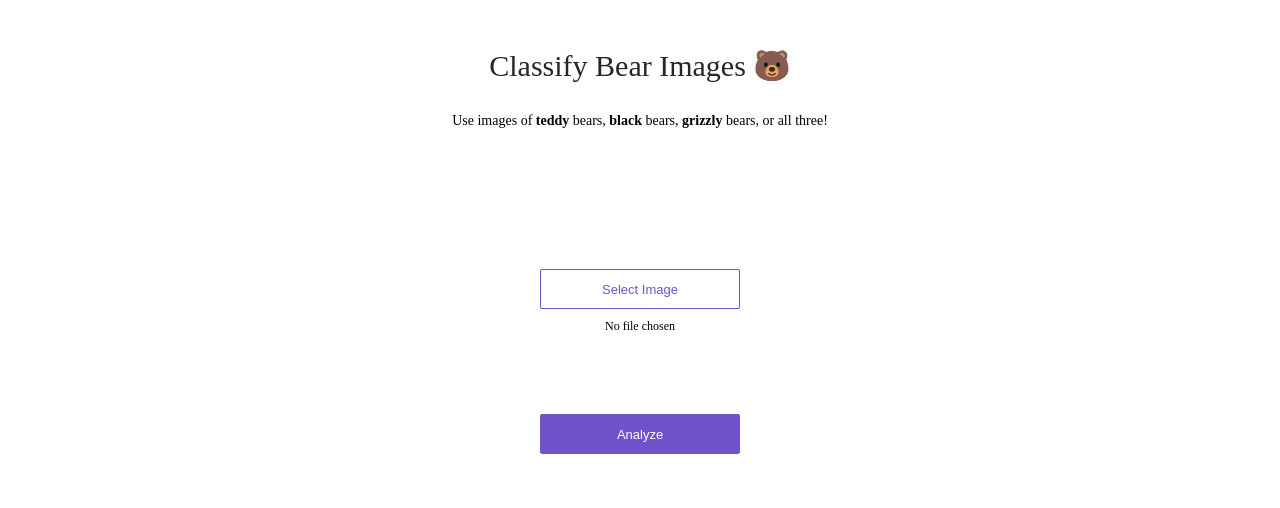
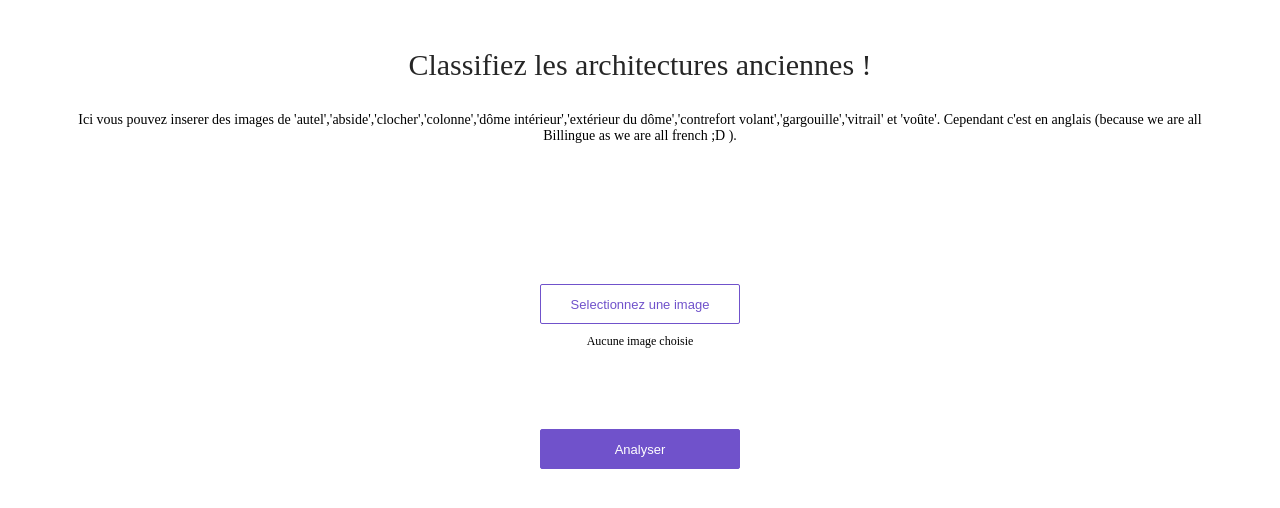
Before and after one commit to MasterShell/TP_IC, a plain HTML site: page app/view/index.html in a window 1280 px wide. Drawn offline with Linux system fonts and the light colour scheme.

Commit message:
Update index.html

```diff
--- a/app/view/index.html
+++ b/app/view/index.html
@@ -7,10 +7,10 @@
 <body>
 <div>
   <div class='center'>
-    <div class='title'>Classify Bear Images 🐻</div>
+    <div class='title'>Classifiez les architectures anciennes !</div>
     <p>
-      Use images of <strong>teddy</strong> bears, <strong>black</strong> bears, <strong>grizzly</strong> bears, or
-      all three!
+      Ici vous pouvez inserer des images de 'autel','abside','clocher','colonne','dôme intérieur','extérieur du dôme','contrefort volant','gargouille','vitrail' et 'voûte'.
+      Cependant c'est en anglais (because we are all Billingue as we are all french ;D ).
     </p>
     <div class='content'>
       <div class='no-display'>
@@ -21,15 +21,15 @@
                accept='image/*'
                onchange='showPicked(this)'>
       </div>
-      <button class='choose-file-button' type='button' onclick='showPicker()'>Select Image</button>
+      <button class='choose-file-button' type='button' onclick='showPicker()'>Selectionnez une image</button>
       <div class='upload-label'>
-        <label id='upload-label'>No file chosen</label>
+        <label id='upload-label'>Aucune image choisie</label>
       </div>
       <div>
-        <img id='image-picked' class='no-display' alt='Chosen Image' height='200'>
+        <img id='image-picked' class='no-display' alt='Image choisie' height='200'>
       </div>
       <div class='analyze'>
-        <button id='analyze-button' class='analyze-button' type='button' onclick='analyze()'>Analyze</button>
+        <button id='analyze-button' class='analyze-button' type='button' onclick='analyze()'>Analyser</button>
       </div>
       <div class='result-label'>
         <label id='result-label'></label>
```
